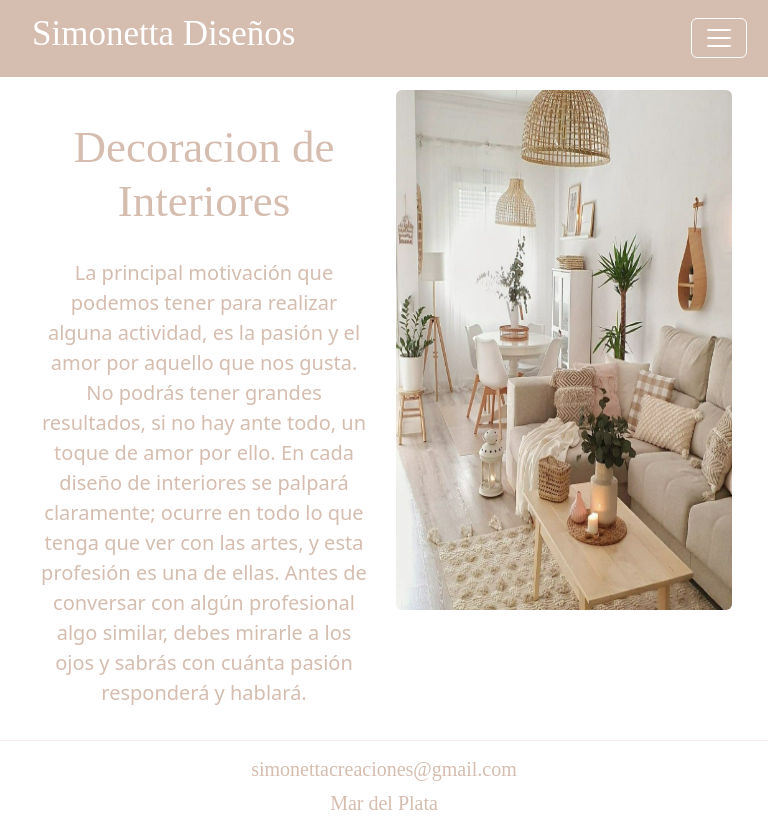
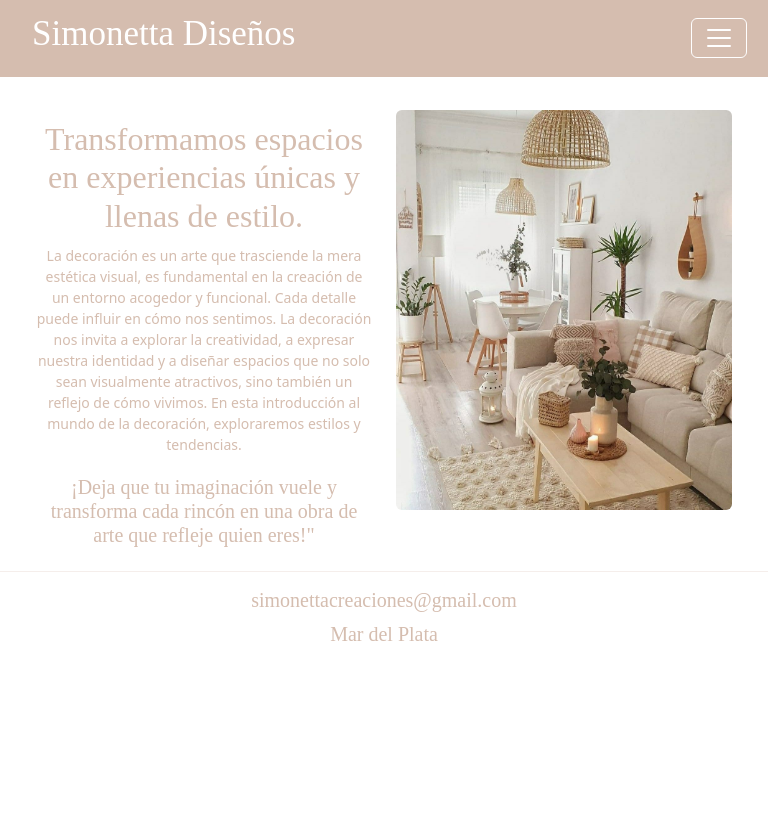
Before and after one commit to vicomariani/simonetta, a website: page index.html in a window 768 px wide. After the commit the page ends 800 px from the top, so only its background shows below. Drawn offline with nearby package versions, Linux system fonts and the light colour scheme; a web font is replaced by a local one.

Commit message:
pagina inicial (cambio de parrafos y responsive)

```diff
--- a/index.html
+++ b/index.html
@@ -56,22 +56,22 @@
 
 <main>
     <section class="container">
-
       <div class="row">
 
         <div class="col-sm-12 col-md-6 col-lg-5">
           <div class="introduccion">
           <h1>
-           Decoracion de Interiores
+            Transformamos espacios en experiencias únicas y llenas de estilo.
           </h1>
-          <p>La principal motivación que podemos tener para realizar alguna actividad,
-            es la pasión y el amor por aquello que nos gusta.
-            No podrás tener grandes resultados, si no hay ante todo, un toque de amor por ello.
-            En cada diseño de interiores se palpará claramente; ocurre en todo lo que tenga que ver con las artes,
-            y esta profesión es una de ellas. Antes de conversar con algún profesional algo similar,
-            debes mirarle a los ojos y sabrás con cuánta pasión responderá y hablará.
+          <p>La decoración es un arte que trasciende la mera estética visual, es fundamental en la creación de
+            un entorno acogedor y funcional. Cada detalle puede influir
+            en cómo nos sentimos.
+            La decoración nos invita a explorar la creatividad, a expresar nuestra identidad y a diseñar espacios
+            que no solo sean visualmente atractivos, sino también un reflejo de cómo vivimos. En esta introducción al mundo
+            de la decoración, exploraremos estilos y tendencias.
           </p>
-        </div>
+          <h2>¡Deja que tu imaginación vuele y transforma cada rincón en una obra de arte que refleje quien eres!"</h2>
+          </div>
         </div>
 
         <div class="col-sm-12 col-md-6 col-lg-7">
@@ -79,7 +79,6 @@
             <img src="./imagenes/inicio2.jpeg" class="d-block w-100 rounded" alt="aqui hay una imagen de un living">
           </div>
         </div>
-
       </div>
     </section>
 
--- a/scss/_estructura.scss
+++ b/scss/_estructura.scss
@@ -15,28 +15,30 @@
 
     .introduccion {
         margin-top: ($margin*3);
-    }
-
-    .img-inicio img {
-        height: calc($tamaño*2)-80;
-        margin-bottom: calc($margin*2);
-
-    }
-
         h1 {
             font-family: $tipografia-principal;
             font-size: calc($fuente*2)+5;
             color: $color-primario;
             margin-bottom: calc($margin*3);
             text-align: center;
-
         }
-
         p {
             font-size: ($fuente);
             color: $color-primario;
             text-align: center;
-
+            margin-top: ($margin);
+        }
+        h2 {
+            font-family: $tipografia-principal;
+            font-size: ($fuente);
+            color: $color-primario;
+            margin-top: calc($margin*3);
+            text-align: center;
+        }
+    }
+    .img-inicio img {
+        height: calc($tamaño*2)-80;
+        margin-bottom: calc($margin*2);
     }
 
     label {
--- a/scss/_mayorista.scss
+++ b/scss/_mayorista.scss
@@ -1,6 +1,18 @@
 .mayorista {
     margin: calc($margin*3) calc($margin)-10;
-
+    h1 {
+        font-family: $tipografia-principal;
+        font-size: calc($fuente*2)+5;
+        color: $color-primario;
+        margin-bottom: calc($margin*3);
+        text-align: center;
+    }
+    p {
+        font-size: ($fuente);
+        color: $color-primario;
+        text-align: center;
+        margin-top: ($margin);
+    }
 
 
     h2 {
--- a/scss/_mediaqueries.scss
+++ b/scss/_mediaqueries.scss
@@ -1,4 +1,26 @@
-@media screen and (max-width: 992px) {
+@media screen and (min-width: 768px) and (max-width: 1023px) {
+    .container {
+        .introduccion {
+
+            h1 {
+                font-size: calc($fuente*2)-8;
+                margin-bottom: ($margin);
+            }
+            p {
+                font-size: calc($fuente)-6;
+            }
+            h2 {
+                font-size: ($fuente);
+                margin-top: calc($margin*2);
+            }
+        }
+        .img-inicio img {
+            height: calc($tamaño)+100;
+            margin-top: calc($margin*2);
+        }
+    }
+
+
     .navegador p {
      width: 90%;
     }
@@ -11,7 +33,24 @@
     }
 }
 
-@media screen and (max-width: 600px) {
+@media screen and (max-width: 767px) {
+
+    .container .introduccion {
+
+            h1 {
+                font-size: calc($fuente*2)-5;
+                margin-bottom: calc($margin*2);
+            }
+            p {
+                font-size: calc($fuente/2)+5;
+            }
+            h2 {
+                font-size: calc($fuente)-5;
+                margin-bottom: calc($margin*2)+2;
+            }
+        }
+
+
     .navegador p {
         width: 80%;
     }
```
Also changed, not shown: paginas/quienes-somos.html (+1 -1 lines), css/style.css, 1 other file. Lines whose indentation alone changed are shown as unchanged.
